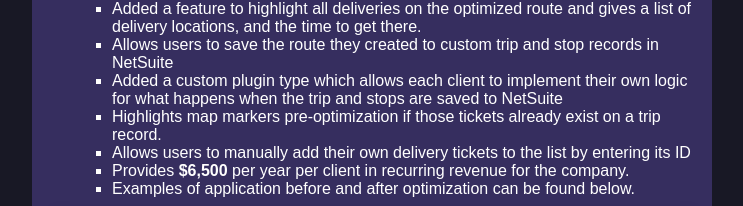
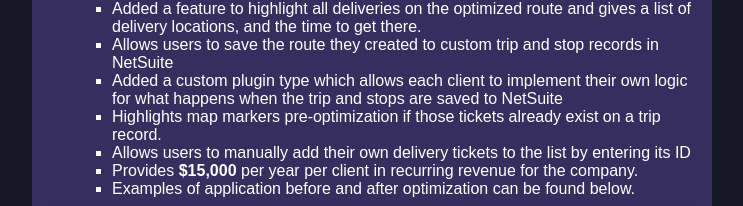
Before and after one commit to zmbelles/personal-site-v2, a Vue app: page /resume in a window 1280 px wide. Shown: the part 1406-1612 px from the top of the page, without its empty margins (268-1011 px from the left). Built offline with nearby package versions, Linux system fonts and the light colour scheme.

Commit message:
Update ResumePage.vue
Updated resume page to reflect dollar amounts reflected in SOW

```diff
--- a/src/components/ResumePage.vue
+++ b/src/components/ResumePage.vue
@@ -58,7 +58,7 @@
               <li>Added a custom plugin type which allows each client to implement their own logic for what happens when the trip and stops are saved to NetSuite</li>
               <li>Highlights map markers pre-optimization if those tickets already exist on a trip record.</li>
               <li>Allows users to manually add their own delivery tickets to the list by entering its ID</li>
-              <li>Provides <b>$6,500</b> per year per client in recurring revenue for the company.</li>
+              <li>Provides <b>$15,000</b> per year per client in recurring revenue for the company.</li>
               <li>Examples of application before and after optimization can be found below.</li>
             </ul>
           </ul>
```
